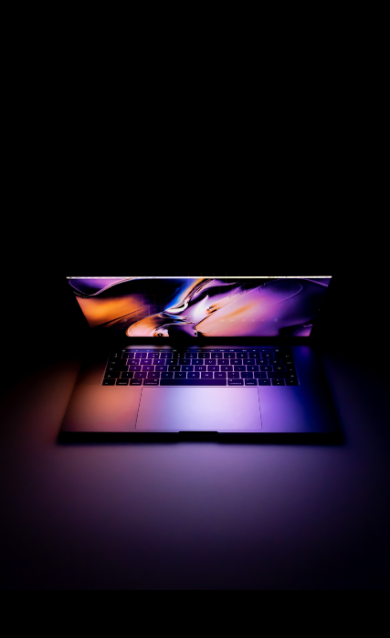
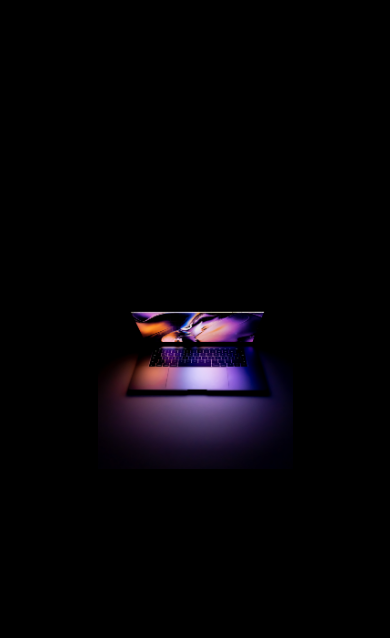
Before and after one commit to abadjazzrell/portfolio, a website: page src/index.html in a window 390 px wide. Shown: the part 75-713 px from the top of the page. Drawn offline with Linux system fonts and the light colour scheme.

Commit message:
Test BG size

```diff
--- a/src/input.css
+++ b/src/input.css
@@ -85,7 +85,7 @@ body{
 
    @media (max-width: 575px) {
     .myCustomImage {
-      background-size: 100%;
+      background-size: 50%;
       background-color: black;
     }
   }
```
Also changed, not shown: dist/output.css.
